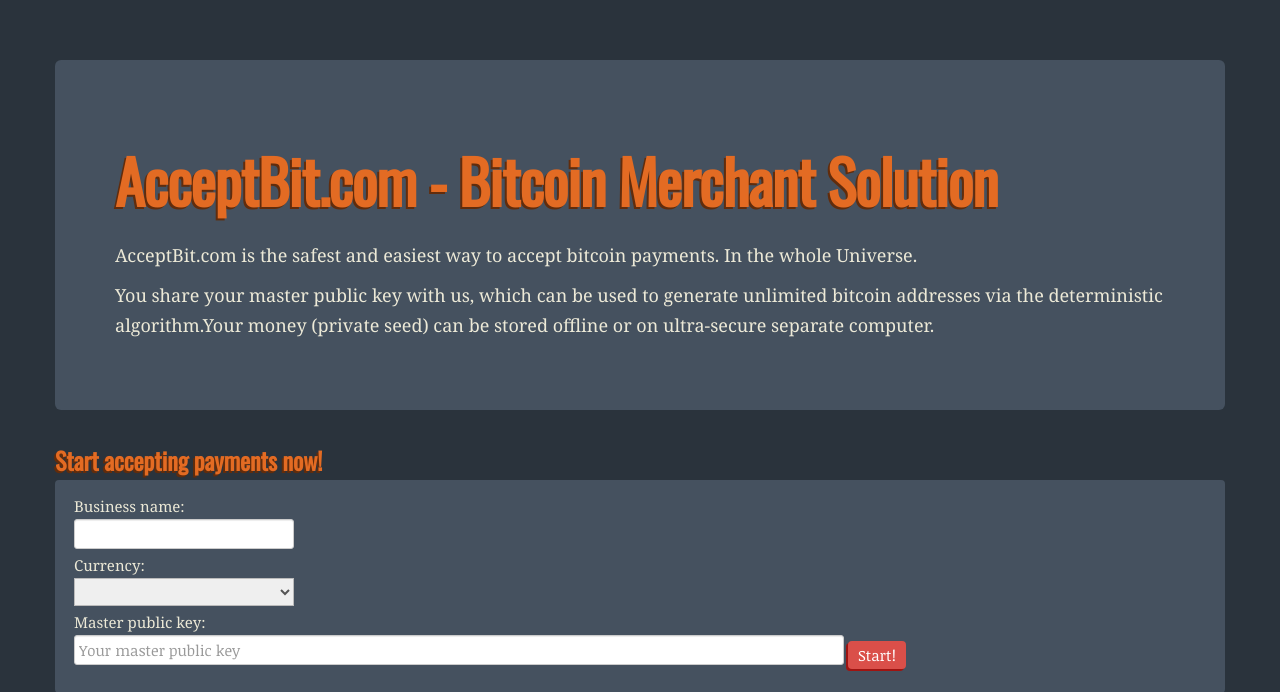
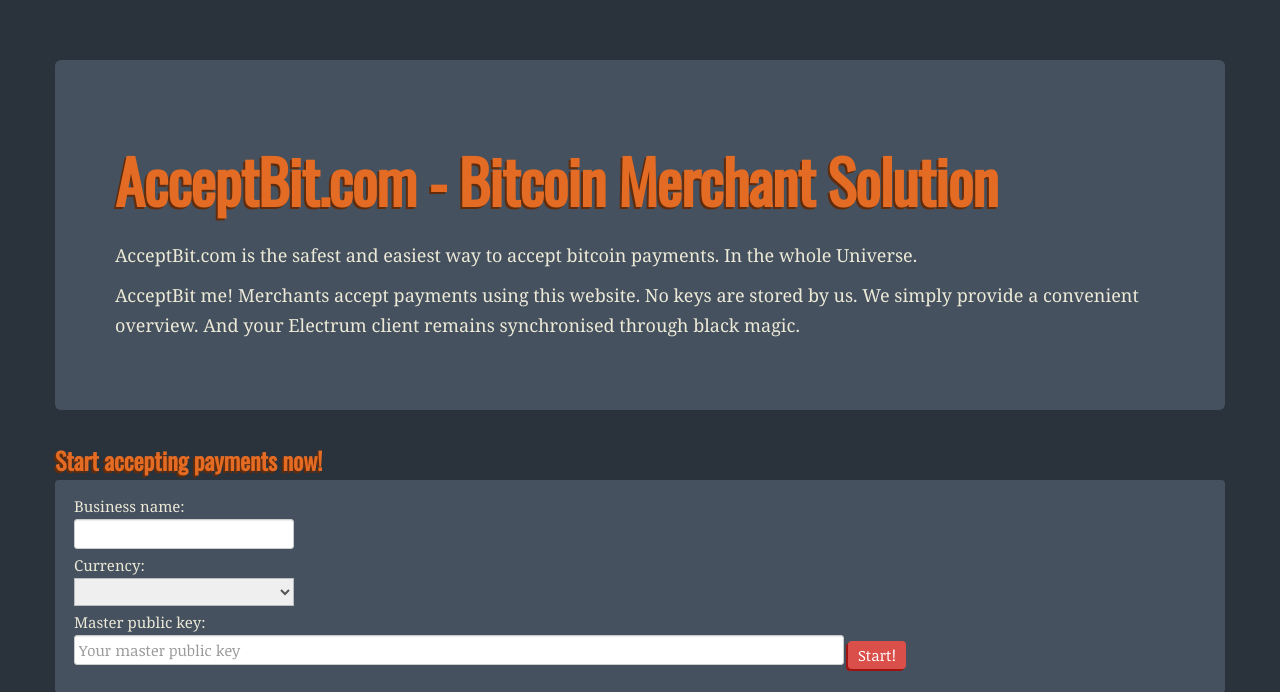
Before and after one commit to kangasbros/electrumpos, a Django app: page / in a window 1280 px wide. Shown: the top 692 px of the page. Run offline with Django 3.2, Linux system fonts and the light colour scheme; lists and menus that the app fills with data are empty; parts of the project's set-up code (start-up, migrations or seed data) failed here and were passed over; some libraries are stand-ins or nearby versions.

Commit message:
text changes

```diff
--- a/templates/home.html
+++ b/templates/home.html
@@ -26,7 +26,7 @@
       <div class="hero-unit">
         <h1>AcceptBit.com - Bitcoin Merchant Solution</h1>
         <p>AcceptBit.com is the safest and easiest way to accept bitcoin payments. In the whole Universe.</p>
-        <p>You share your master public key with us, which can be used to generate unlimited bitcoin addresses via the deterministic algorithm.Your money (private seed) can be stored offline or on ultra-secure separate computer.</p>
+        <p>AcceptBit me! Merchants accept payments using this website. No keys are stored by us. We simply provide a convenient overview. And your Electrum client remains synchronised through black magic.</p>
       </div>
 
       <div class="row">
```
